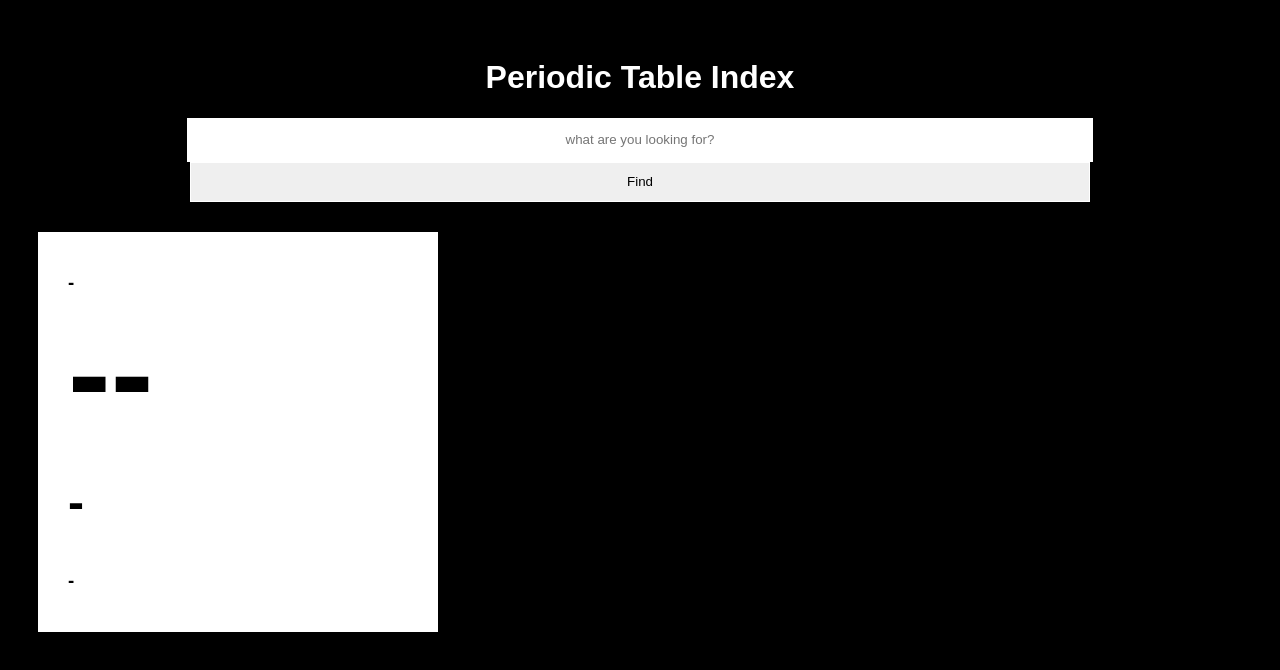
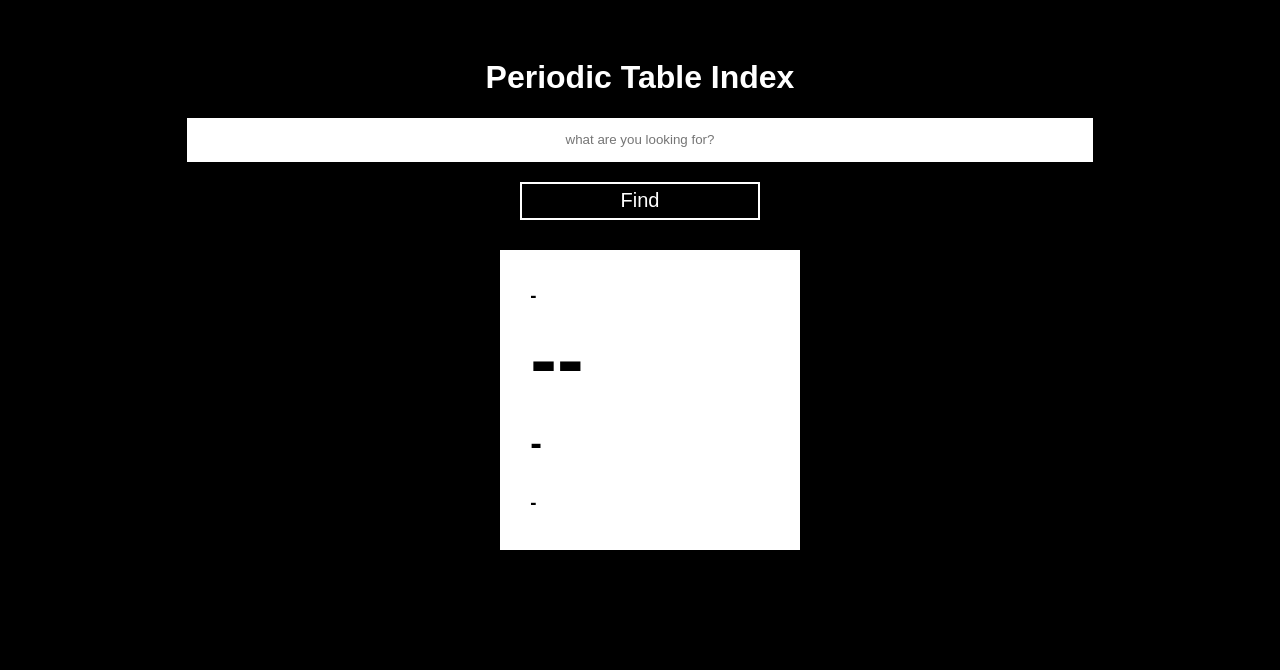
Before and after one commit to Emman29/periodictableindex, a plain HTML site: page index.html in a window 1280 px wide. Drawn offline with Linux system fonts and the light colour scheme.

Commit message:
Update style.css

```diff
--- a/style.css
+++ b/style.css
@@ -8,38 +8,58 @@ header{
   text-align: center;
   color: white;
 }
-input{
+#input_box{
   text-align: center;
   border: 1px solid white;
   height: 40px;
   width: 100%;
   max-width: 900px;
 }
+#find{
+  margin-top: 20px;
+  font-size: 20px;
+  border: 2px white solid;
+  background: transparent;
+  color: white;
+  width: 20%;
+  height: 38px;
+}
+#find:hover{
+  background: white;
+  color: black;
+}
 main{
   width: 100%;
   justify-content: center;
   align-items: center;
+  align-self: center;
 }
 .element_box{
-  margin-top: 30px;
+  margin: 30px 38.4%;
   box-sizing: border-box;
   background-color: white;
   width: 100%;
-  max-width: 400px;
+  max-width: 300px;
   color: black;
-  height: 400px;
+  height: 300px;
   padding: 10px 30px;
   justify-content: center;
   align-items: center;
   align-content: center;
 }
+.hidden{
+  display: none;
+}
+#description_box{
+  margin: 10px 200px;
+}
 #atomic_number #atomic_mass{
-  font-size: 120%;
+  font-size: 20px;
 }
 #symbol{
   margin: -12px 0px;
-  font-size: 800%;
+  font-size: 80px;
 }
 #name{
-  font-size: 300%;
+  font-size: 35px;
 }
```
